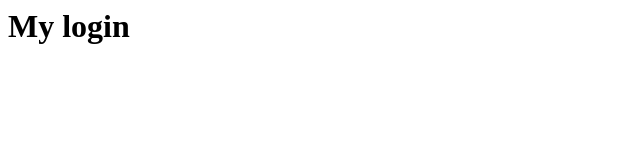
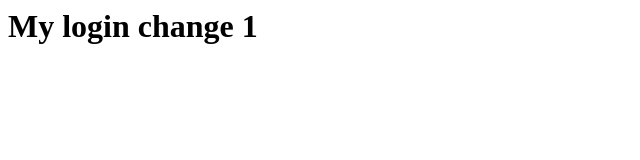
Before and after one commit to baileycp/GitTest, a plain HTML site: page login.html in a window 1280 px wide. Shown: the whole page, without its empty margins (0-640 px from the left). Drawn offline with Linux system fonts and the light colour scheme.

Commit message:
Changes to the login screen

```diff
--- a/login.html
+++ b/login.html
@@ -1,5 +1,5 @@
 <html>
     <body>
-        <h1> My login</h1>
+        <h1> My login change 1</h1>
     </body>
 </html>
```
